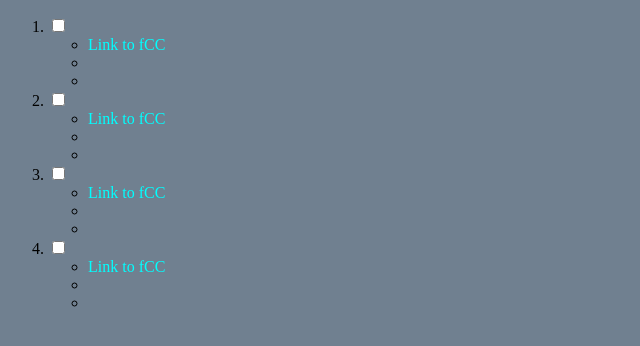
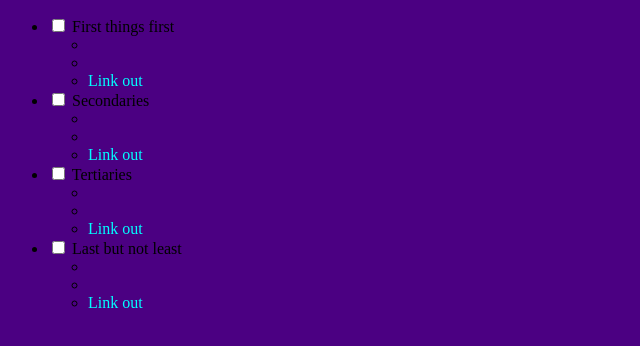
Before and after one commit to YMRideb/silver-octo-train, a plain HTML site: page fCC-CSS/toDoList/index.html in a window 1280 px wide. Shown: the whole page, without its empty margins (0-640 px from the left). Drawn offline with Linux system fonts and the light colour scheme.

Commit message:
working on backgrounds and borders

```diff
--- /dev/null
+++ b/fCC-CSS/blogPostCard/styles.css
@@ -0,0 +1,11 @@
+body {
+    background-color: wheat;
+}
+
+.blog-post-card {
+    background-color: white;
+    border: 2px dotted black;
+    border-radius: 10px;
+    width: 80%;
+
+}
--- a/fCC-CSS/toDoList/index.html
+++ b/fCC-CSS/toDoList/index.html
@@ -4,48 +4,48 @@
     <head>
         <meta charset="utf-8">
         <title>Styled To-Do List</title>
-        <link href="styles.css" rel="stylesheet" />
+        <link href="styles.css" rel="stylesheet">
     </head>
 
     <body>
-        <ol class="todo-list">
+        <ul class="todo-list">
             <li>
-                <input type="checkbox" id="first-item">
-                <label for="first-item">
+                <input type="checkbox" id="item1">
+                <label for="item1">First things first</label>
                 <ul class="sub-item">
-                        <li><a href="www.freecodecamp.com" target="_blank">Link to fCC</a></li>
                     <li></li>
                     <li></li>
+                    <li><a class="sub-item-link" href="www.w3schools.com" target="_blank">Link out</a></li>
                 </ul>
             </li>
             <li>
-                <input type="checkbox" id="second-item">
-                <label for="second-item">
+                <input type="checkbox" id="item2">
+                <label for="item2">Secondaries</label>
                 <ul class="sub-item">
-                        <li><a href="www.freecodecamp.com" target="_blank">Link to fCC</a></li>
                     <li></li>
                     <li></li>
+                    <li><a class="sub-item-link" href="www.w3schools.com" target="_blank">Link out</a></li>
                 </ul>
             </li>
             <li>
-                <input type="checkbox" id="third-item">
-                <label for="third-item">
+                <input type="checkbox" id="item3">
+                <label for="item3">Tertiaries</label>
                 <ul class="sub-item">
-                        <li><a href="www.freecodecamp.com" target="_blank">Link to fCC</a></li>
                     <li></li>
                     <li></li>
+                    <li><a class="sub-item-link" href="www.w3schools.com" target="_blank">Link out</a></li>
                 </ul>
             </li>
             <li>
-                <input type="checkbox" id="fourth-item">
-                <label for="fourth-item">
+                <input type="checkbox" id="item4">
+                <label for="item4">Last but not least</label>
                 <ul class="sub-item">
-                        <li><a href="www.freecodecamp.com" target="_blank">Link to fCC</a></li>
                     <li></li>
                     <li></li>
+                    <li><a class="sub-item-link" href="www.w3schools.com" target="_blank">Link out</a></li>
                 </ul>
             </li>
-        </ol>
+        </ul>
 
     </body>
 
--- a/fCC-CSS/toDoList/styles.css
+++ b/fCC-CSS/toDoList/styles.css
@@ -1,5 +1,5 @@
 body {
-    background-color: slategrey;
+    background-color: indigo;
 }
 
 a {
@@ -11,7 +11,7 @@ a:link {
 }
 
 a:visited {
-    color: indigo;
+    color: chartreuse;
 }
 
 a:hover {
@@ -19,10 +19,10 @@ a:hover {
 }
 
 a:focus {
-    text-decoration: outline;
+    outline: 1px solid red;
     color: lightgreen;
 }
 
-a:action {
+a:active {
     color: wheat;
 }
```
Also changed, not shown: fCC-CSS/blogPostCard/index.html (added, +27 -0 lines). Lines whose indentation alone changed are shown as unchanged.
